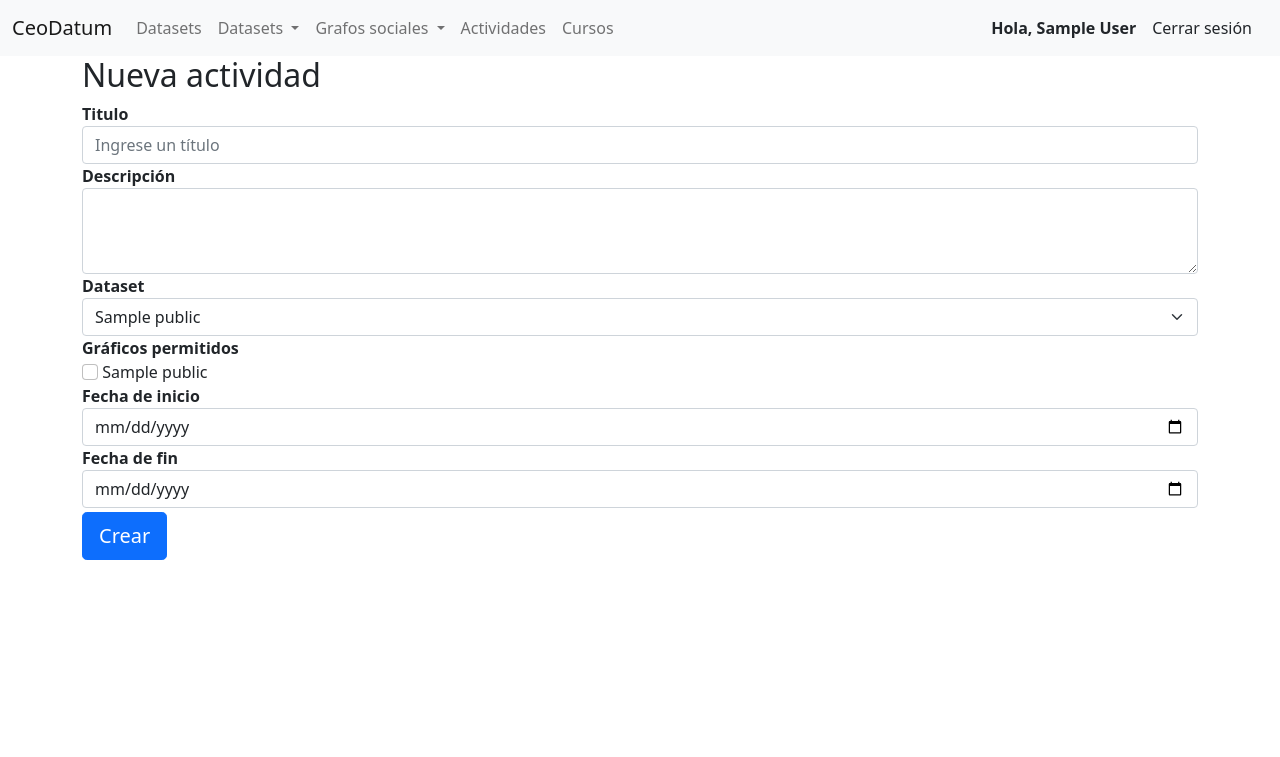
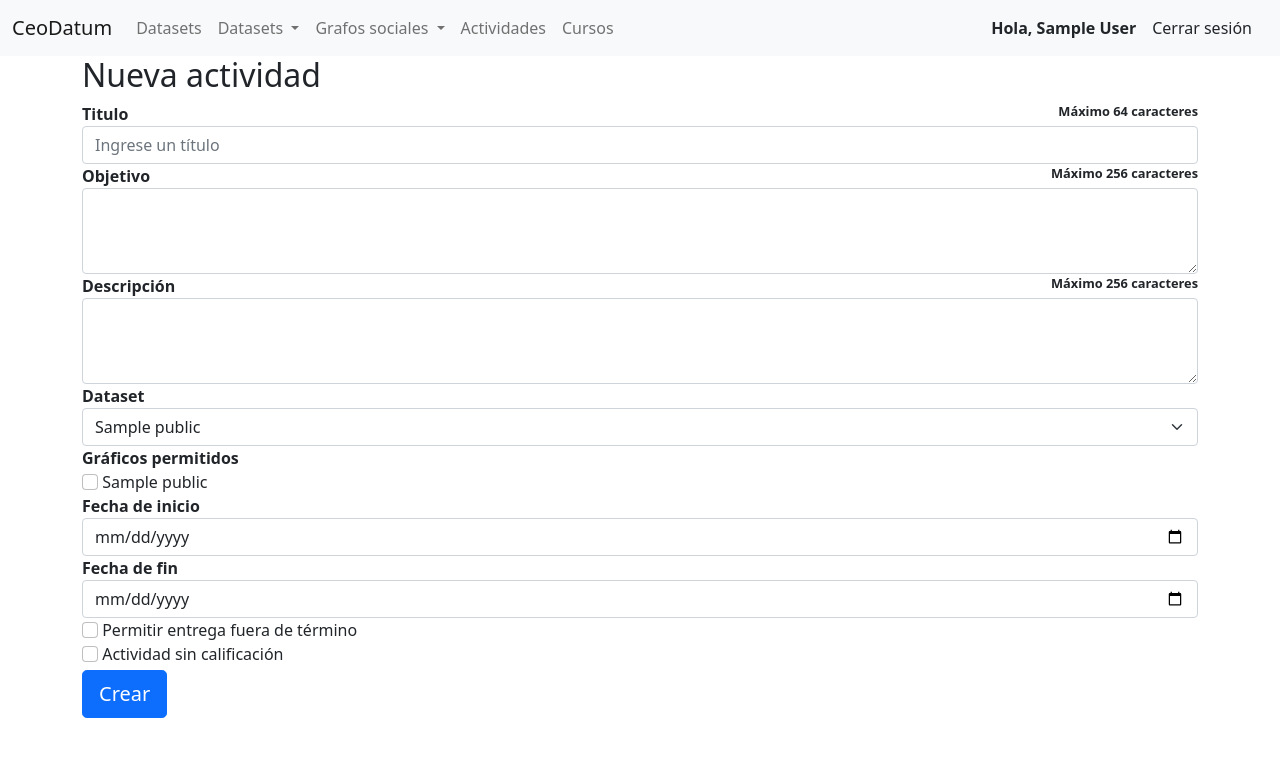
Before and after one commit to sebaber123/CeoDatum, a Flask app: page /activities/new_activity/1 in a window 1280 px wide. Shown: the top 757 px of the page. Run offline with Flask 2, Linux system fonts and the light colour scheme; the visitor is signed in with stand-in values (Sample User, id 1); a database or web service that is not in the repository returns one stand-in record (values such as "Sample title"); parts of the project's set-up code (start-up, migrations or seed data) failed here and were passed over; some libraries are stand-ins or nearby versions.

Commit message:
push actividades

```diff
--- a/CeoDatumEnv/models/activity.py
+++ b/CeoDatumEnv/models/activity.py
@@ -15,11 +15,11 @@ class Activity(object):
 		return cursor.fetchall()
 
 	@classmethod
-	def create_activity(cls, start_date, end_date, title, description, course_id, graphs):
+	def create_activity(cls, start_date, end_date, title, description, course_id, graphs, objective, has_calification, enable_expired_date):
 		con = get_db()
-		query = "INSERT INTO public.activity(start_date, end_date, title, description, course_id) VALUES(%s,%s,%s,%s,%s) RETURNING id;"
+		query = "INSERT INTO public.activity(start_date, end_date, title, description, course_id, objective, has_calification, enable_expired_date) VALUES(%s,%s,%s,%s,%s, %s, %s, %s) RETURNING id;"
 		cursor = con.cursor(cursor_factory = psycopg2.extras.DictCursor)
-		cursor.execute(query, (start_date, end_date, title, description, course_id))
+		cursor.execute(query, (start_date, end_date, title, description, course_id, objective, has_calification, enable_expired_date))
 		a = cursor.fetchone()[0]
 		query = "INSERT INTO public.activity_available_graph VALUES(%s, %s)"
 		var = []
@@ -32,7 +32,7 @@ class Activity(object):
 
 	@classmethod
 	def get_graph_names(cls):
-		query = "SELECT id, spanish_name FROM public.\"Graph\""
+		query = "SELECT id, spanish_name FROM public.\"graph\""
 		cursor = get_db().cursor(cursor_factory = psycopg2.extras.DictCursor)
 		cursor.execute(query)
 
--- a/CeoDatumEnv/models/user.py
+++ b/CeoDatumEnv/models/user.py
@@ -65,9 +65,9 @@ class User(object):
 		return cursor.fetchone()
 
 	@classmethod
-	def get_user_by_id(cls, id):
+	def get_user_by_id(cls, id_user):
 		query = "SELECT * FROM public.user WHERE id=%s"
 		cursor = get_db().cursor(cursor_factory = psycopg2.extras.DictCursor)
-		cursor.execute(query, (str(id)))
+		cursor.execute(query, (id_user,))
 
 		return cursor.fetchone()
--- a/CeoDatumEnv/resources/activities/activities.py
+++ b/CeoDatumEnv/resources/activities/activities.py
@@ -30,7 +30,18 @@ def create_activity():
 		descripcion = request.form['description']
 		curso = request.form['course']
 		graphs = request.form.getlist('graph')
-		Activity.create_activity(fecha_comienzo, fecha_fin, titulo, descripcion, curso, graphs)
+		objective = request.form['objective']
+		has_calification = request.form['checkboxNoCalification']
+		enable_expired_date = request.form['checkboxExpiredDate']
+		if has_calification == 1:
+			has_calification=False
+		else:
+			has_calification=True
+		if enable_expired_date == 1:
+			enable_expired_date=True
+		else:
+			enable_expired_date = False
+		Activity.create_activity(fecha_comienzo, fecha_fin, titulo, descripcion, curso, graphs, objective, has_calification, enable_expired_date)
 		return redirect(url_for('courses'))
 	return redirect(url_for('home'))
 
--- a/CeoDatumEnv/static/styles/activities.css
+++ b/CeoDatumEnv/static/styles/activities.css
@@ -2,3 +2,9 @@
 .titulo-form{
     font-weight: bold;
 }
+
+.contador_caracteres{
+    float: right;
+    font-weight: bold;
+    font-size: 80%;
+}
--- a/CeoDatumEnv/templates/activities/activity_view.html
+++ b/CeoDatumEnv/templates/activities/activity_view.html
@@ -4,6 +4,9 @@
 <div class="container">
 	<h1>{{activity.title}}</h1>
 	<p>{{activity.description}}</p>
+	<p>{{activity.objective}}</p>
+	<p>{{activity.start_date}}</p>
+	<p>{{activity.end_date}}</p>
 </div>
 
 {% endblock %}
--- a/CeoDatumEnv/templates/activities/new_activity.html
+++ b/CeoDatumEnv/templates/activities/new_activity.html
@@ -1,6 +1,7 @@
 {% extends "layout.html" %}
 {% block header %}
   <link rel="stylesheet" type="text/css" href="{{url_for('static', filename='styles/activities.css') }}">
+    <script src="https://code.jquery.com/jquery-3.5.0.js"></script>
 {% endblock %}
 {% block title %}Actividades{% endblock %}
 {% block content %}
@@ -9,18 +10,25 @@
 		<form method="POST" action="/activities/create_activity">
 			<div class="form-group">
 		    	<label class="titulo-form" for="inputTitle">Titulo</label>
-		    	<input type="text" class="form-control" name="title" id="inputTitle" placeholder="Ingrese un título">
+		    	<span class="contador_caracteres" id="contador_caracteres_titulo">Máximo 64 caracteres</span>
+		    	<input type="text" class="form-control" maxlength="64" name="title" id="inputTitle" placeholder="Ingrese un título">
+		  	</div>
+		  	<div class="md-form">
+		  		<label class="titulo-form" for="inputObjective">Objetivo</label>
+		  		<span class="contador_caracteres" id="contador_caracteres_objetivo">Máximo 256 caracteres</span>
+		    	<textarea class="md-textarea form-control" maxlength="256" name="objective" id="inputObjective" rows="3"></textarea>
 		  	</div>
 		  	<div class="md-form">
 		  		<label class="titulo-form" for="inputDescription">Descripción</label>
-		    	<textarea class="md-textarea form-control" name="description" id="inputDescription" rows="3"></textarea>
+		  		<span class="contador_caracteres" id="contador_caracteres_descripcion">Máximo 256 caracteres</span>
+		    	<textarea class="md-textarea form-control" maxlength="256" name="description" id="inputDescription" rows="3"></textarea>
 		  	</div>
 		  	<div class="form-group">
 		  		<label class="titulo-form" for="inputDescription">Dataset</label>
 		  		<select class="form-select">
 		  			{% for dataset in datasets %}
 		 					<option value="{{dataset.id}}">{{dataset.dataset_name}}</option>
-		 				{% endfor %}
+		 			{% endfor %}
 		  		</select>
 		  	</div>
 		  	<div class="form-group">
@@ -38,8 +46,83 @@
 		  		<label class="titulo-form" for="inputEndDate">Fecha de fin</label>
 		  		<input type="date" class="form-control" name="endDate" id="inputEndDate">
 		  	</div>
+		  	<div class="form-group">
+		  		<input type='hidden' value='0' name='checkboxExpiredDate'>
+		  		<input class="form-check-input" type="checkbox" name="checkboxExpiredDate" id="checkboxExpiredDate" value="1">
+		  		<label for="checkboxExpiredData">Permitir entrega fuera de término</label>
+		  	</div>
+		  	 <div class="form-group">
+		  	 	<input type='hidden' value='0' name='checkboxNoCalification'>
+		  		<input class="form-check-input" type="checkbox" name="checkboxNoCalification" id="checkboxNoCalification" value="1">
+		  		<label for="checkboxNoCalification">Actividad sin calificación</label>
+		  	</div>
 		  	<input type="hidden" name="course" value="{{course_id}}">
 		  	<button type="submit" class="btn btn-primary btn-lg mt-1" >Crear</button>
 		</form>
 	</div>
+	<script>
+		let caracteres_descripcion=256
+		let caracteres_objetivo=256
+		let caracteres_titulo=64
+
+		$('#inputTitle').on('input', function() {
+	      let total_caracteres = this.value.length;
+	      $('#contador_caracteres_titulo').empty();
+	      if (total_caracteres<=caracteres_titulo){
+	      	$('#contador_caracteres_titulo').removeClass('text-danger');
+	        let string = "Quedan " + (caracteres_titulo-this.value.length) + " caracteres."
+	        $('#contador_caracteres_titulo').append(string);
+	      }
+	      else{
+	      	$('#contador_caracteres_titulo').addClass('text-danger');
+	      	let mensaje = "Se excede por " +  (caracteres_titulo-this.value.length)*-1 + " caracteres."
+	        $('#contador_caracteres_titulo').append(mensaje);
+	      }
+	      if((this.value)==""){
+	        $('#contador_caracteres_titulo').empty();
+	        $('#contador_caracteres_titulo').append("Máximo 64 caracteres");
+	      }
+	      return false;
+	    });
+
+		$('#inputDescription').on('input', function() {
+	      let total_caracteres = this.value.length;
+	      $('#contador_caracteres_descripcion').empty();
+	      if (total_caracteres<=caracteres_descripcion){
+	      	$('#contador_caracteres_descripcion').removeClass('text-danger');
+	        let string = "Quedan " + (caracteres_descripcion-this.value.length) + " caracteres."
+	        $('#contador_caracteres_descripcion').append(string);
+	      }
+	      else{
+	      	$('#contador_caracteres_descripcion').addClass('text-danger');
+	      	let mensaje = "Se excede por " +  (caracteres_descripcion-this.value.length)*-1 + " caracteres."
+	        $('#contador_caracteres_descripcion').append(mensaje);
+	      }
+	      if((this.value)==""){
+	        $('#contador_caracteres_descripcion').empty();
+	        $('#contador_caracteres_descripcion').append("Máximo 256 caracteres");
+	      }
+	      return false;
+	    });
+
+		$('#inputObjective').on('input', function() {
+	      let total_caracteres = this.value.length;
+	      $('#contador_caracteres_objetivo').empty();
+	      if (total_caracteres<=caracteres_descripcion){
+	      	$('#contador_caracteres_objetivo').removeClass('text-danger');
+	        let string = "Quedan " + (caracteres_descripcion-this.value.length) + " caracteres."
+	        $('#contador_caracteres_objetivo').append(string);
+	      }
+	      else{
+	      	$('#contador_caracteres_objetivo').addClass('text-danger');
+	      	let mensaje = "Se excede por " +  (caracteres_descripcion-this.value.length)*-1 + " caracteres."
+	        $('#contador_caracteres_objetivo').append(mensaje);
+	      }
+	      if((this.value)==""){
+	        $('#contador_caracteres_objetivo').empty();
+	        $('#contador_caracteres_objetivo').append("Máximo 256 caracteres");
+	      }
+	      return false;
+	    });
+	</script>
 {% endblock %}
--- a/CeoDatumEnv/templates/user/register_form.html
+++ b/CeoDatumEnv/templates/user/register_form.html
@@ -21,7 +21,6 @@
               <div class="form-group">
                   <label class="text-white">Correo electrónico</label>
                   <label class="text-white" style="font-size:12px">(*)</label>
-                  <label class="text-white contador_caracteres" id="email-contador"></label>
                   <input type="email" name="email" id="emailInput" class="form-control" placeholder="Correo electrónico" required>
                </div>
                <div class="form-group">
```
Also changed, not shown: CeoDatumEnv/resources/courses/course.py (+4 -4 lines), 2 other files.
